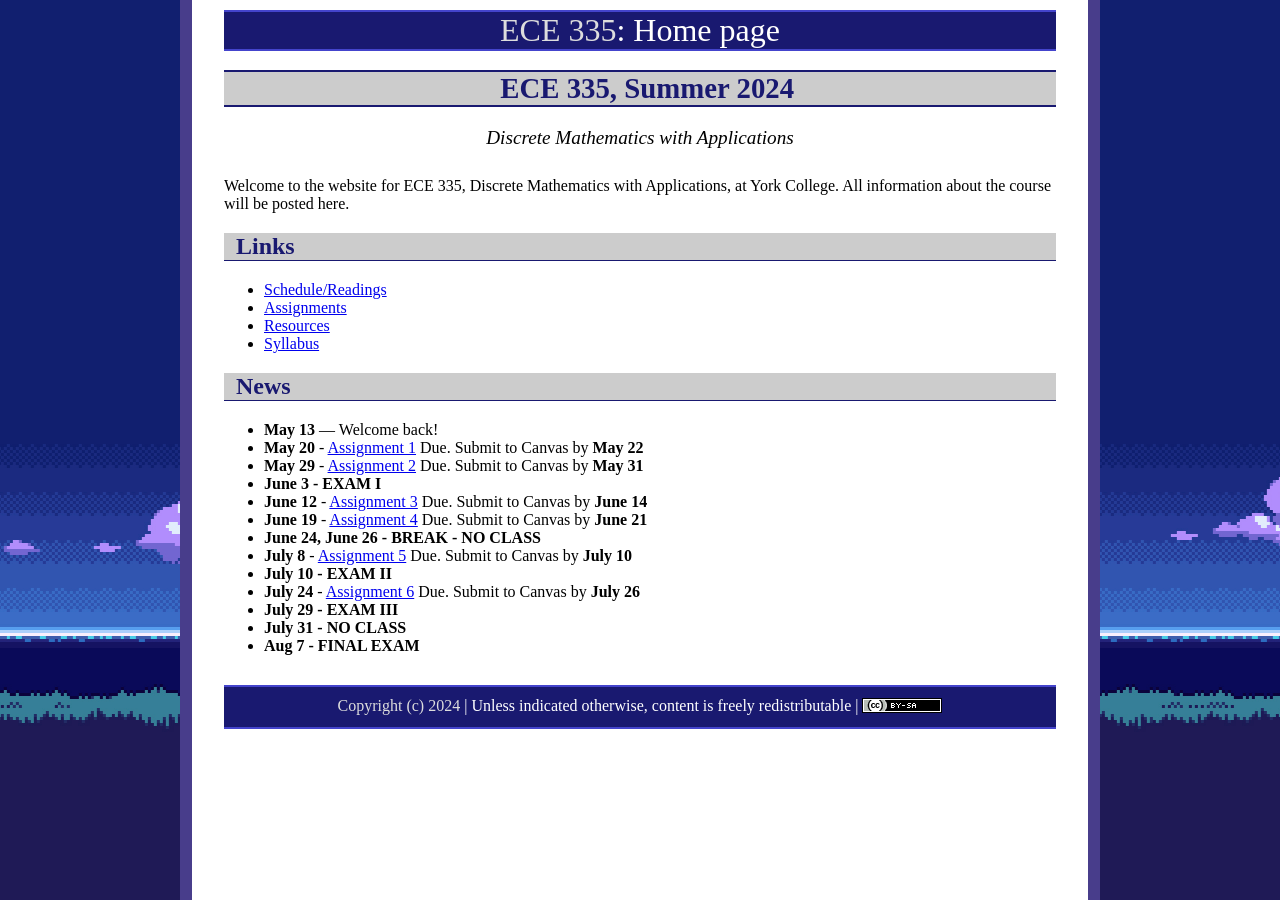
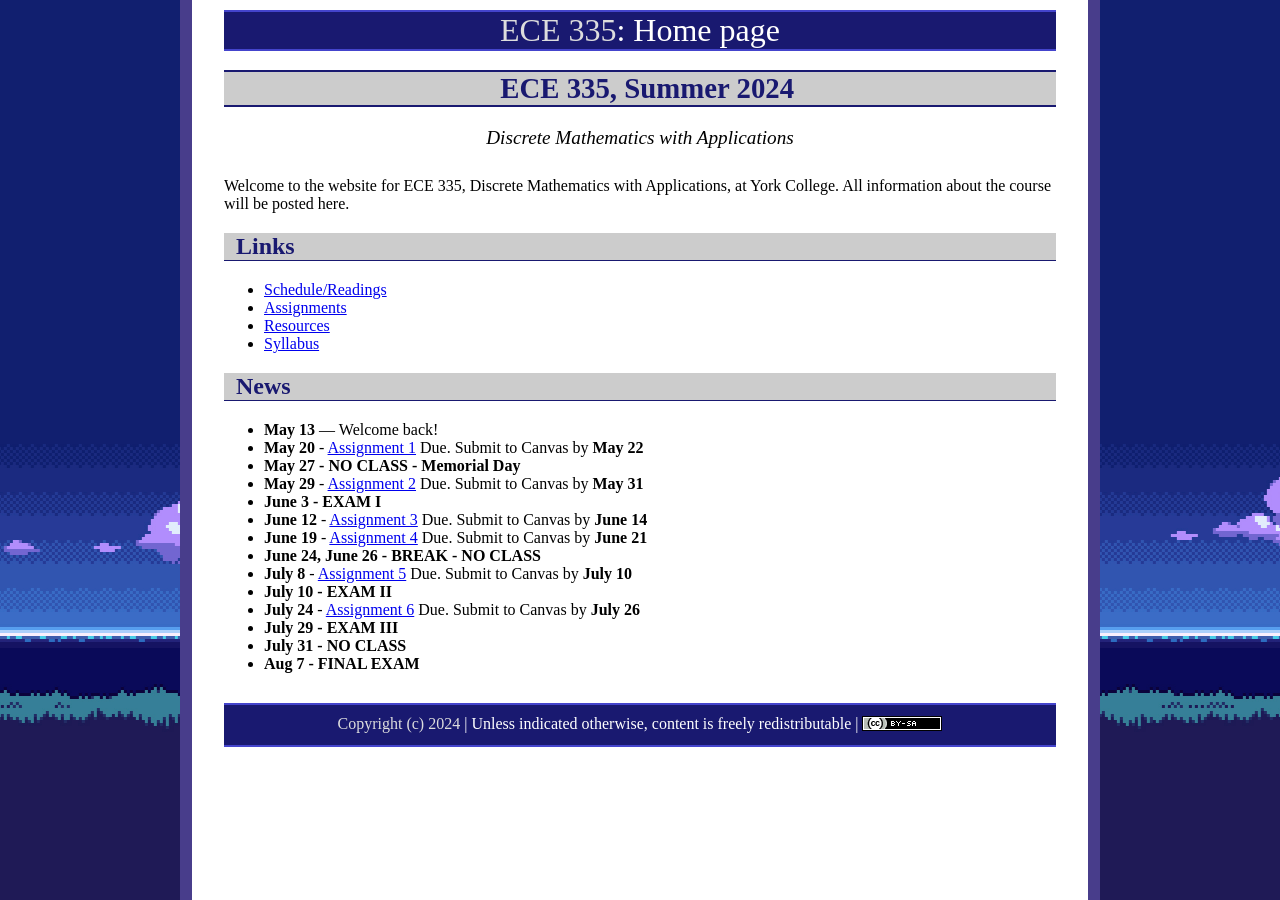
Before and after one commit to ycpcs/ece335-summer2024, a Jekyll site: the page built from index.md, in a window 1280 px wide. Built offline with Jekyll 4.4.1, drawn with Linux system fonts in a browser that asks for light colours.

Commit message:
update index
update index

```diff
--- a/index.md
+++ b/index.md
@@ -19,6 +19,7 @@ Welcome to the website for ECE 335, Discrete Mathematics with Applications, at Y
 ## News
 * **May 13** &mdash; Welcome back!
 * **May 20** - [Assignment 1](assign/assign01.html) Due. Submit to Canvas by **May 22**
+* **May 27 - NO CLASS - Memorial Day**
 * **May 29** - [Assignment 2](assign/assign02.html) Due. Submit to Canvas by **May 31**
 * **June 3 - EXAM I**
 * **June 12** - [Assignment 3](assign/assign03.html) Due. Submit to Canvas by **June 14**
```
